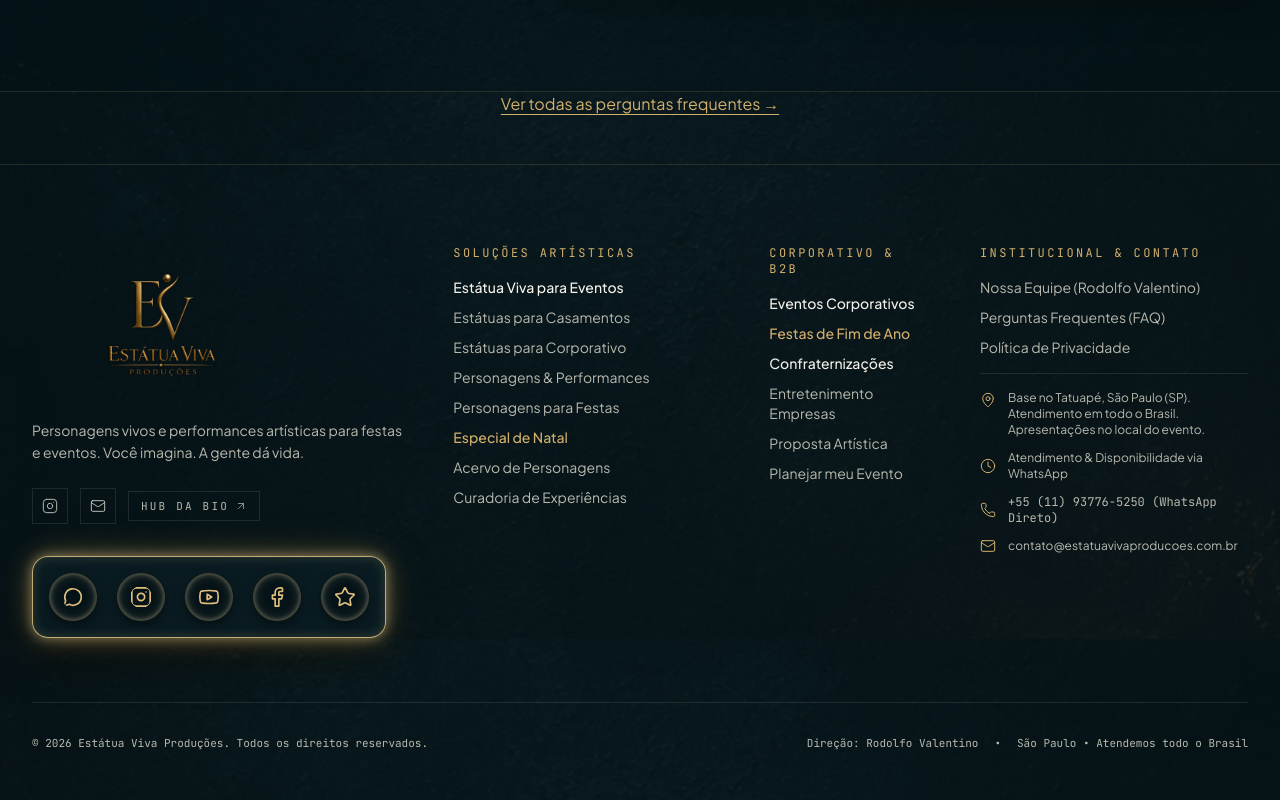
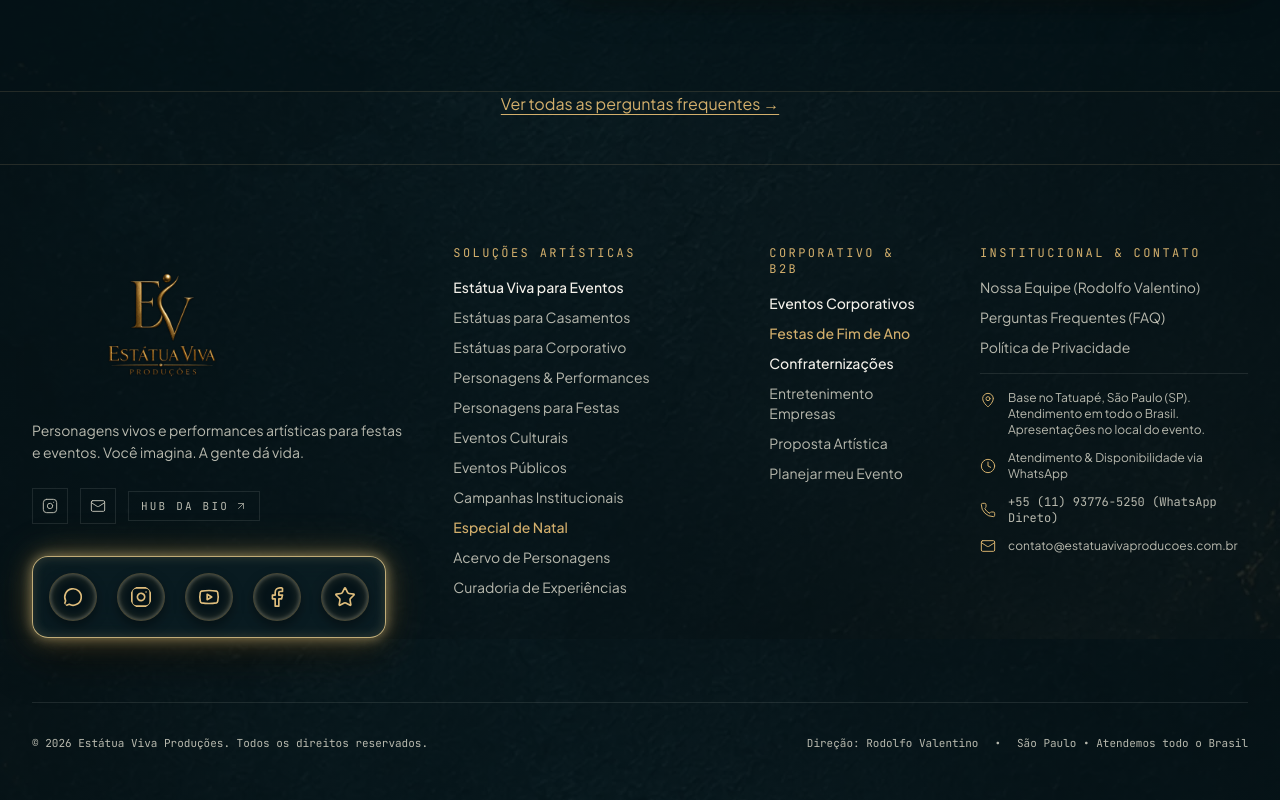
Before and after one commit to mslol21/estatua-viva, a Next.js app: page / in a window 1280 px wide. Shown: the part 9729-10529 px from the top of the page. Built offline with nearby package versions, Linux system fonts and the light colour scheme; no server answers.

Commit message:
feat: link cultural public and institutional areas across site

```diff
--- a/src/components/Footer.tsx
+++ b/src/components/Footer.tsx
@@ -82,6 +82,9 @@ export default function Footer() {
                   Personagens para Festas
                 </Link>
               </li>
+              <li><Link href="/eventos-culturais" className="hover:text-champagne-gold transition-colors">Eventos Culturais</Link></li>
+              <li><Link href="/eventos-publicos" className="hover:text-champagne-gold transition-colors">Eventos Públicos</Link></li>
+              <li><Link href="/campanhas-institucionais" className="hover:text-champagne-gold transition-colors">Campanhas Institucionais</Link></li>
               <li>
                 <Link href="/natal" className="hover:text-champagne-gold transition-colors font-medium text-champagne-gold">
                   Especial de Natal
```
